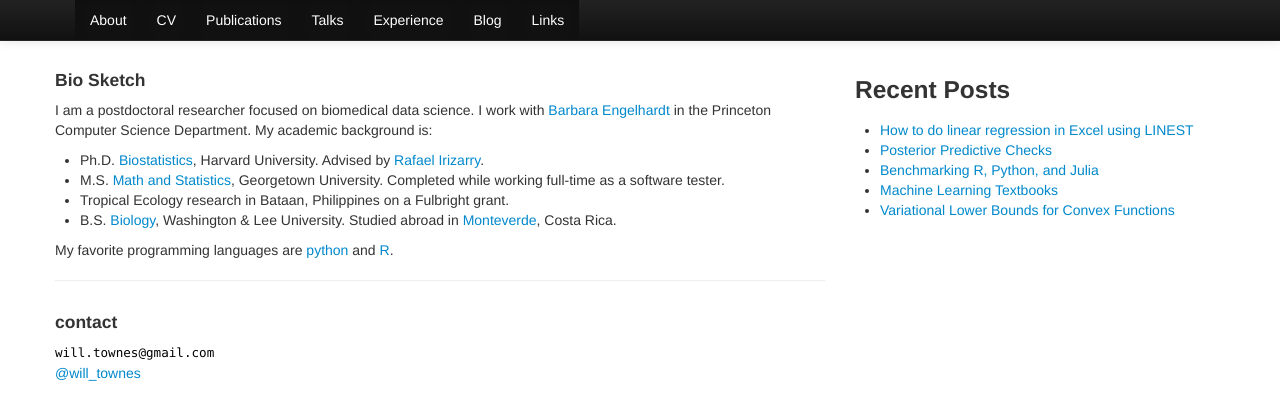
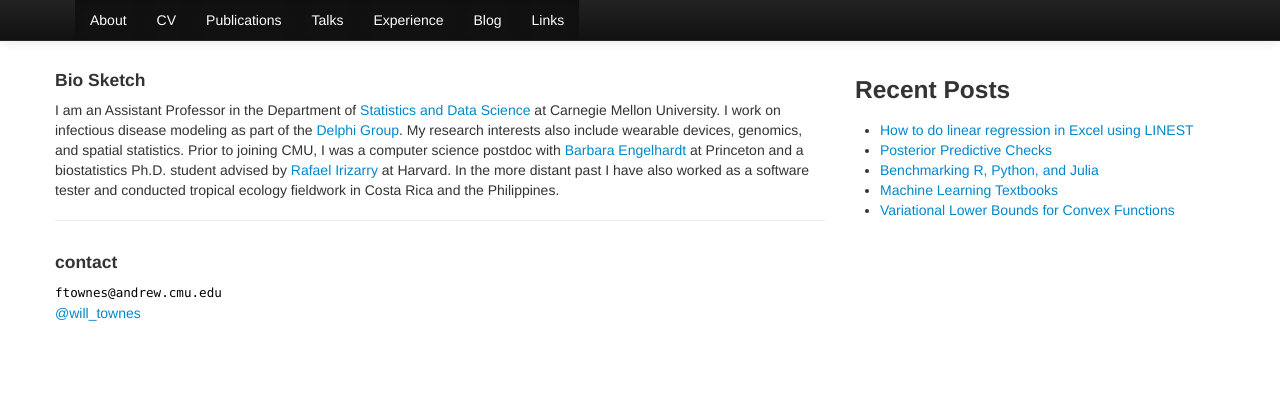
Before and after one commit to willtownes/willtownes.github.io, a Jekyll site: the page built from index.md, in a window 1280 px wide. Shown: the top 420 px of the page. Built offline with Jekyll 4.4.1, drawn with Linux system fonts in a browser that asks for light colours; nearby versions of some CDN libraries.

Commit message:
updated cv and home page for cmu job

```diff
--- a/index.md
+++ b/index.md
@@ -1,18 +1,11 @@
 ---
 title: Will Townes
 layout: default
-description: Will Townes is a postdoctoral researcher in Computer Science at Princeton University
+description: Will Townes, Assistant Professor of Statistics at Carnegie Mellon
 ---
 
 #### Bio Sketch
-I am a postdoctoral researcher focused on biomedical data science. I work with [Barbara Engelhardt](http://beehive.cs.princeton.edu/) in the Princeton Computer Science Department. My academic background is:
-
-* Ph.D. [Biostatistics](https://www.hsph.harvard.edu/biostatistics/), Harvard University. Advised by [Rafael Irizarry](http://rafalab.dfci.harvard.edu/).
-* M.S. [Math and Statistics](http://mathstat.georgetown.edu/), Georgetown University. Completed while working full-time as a software tester.
-* Tropical Ecology research in Bataan, Philippines on a Fulbright grant.
-* B.S. [Biology](http://www.wlu.edu/biology-department), Washington &amp; Lee University. Studied abroad in [Monteverde](http://www.ciee.org/study-abroad/costa-rica/monteverde/tropical-ecology-conservation/), Costa Rica.
-
-My favorite programming languages are [python](https://www.python.org/) and [R](https://www.r-project.org/).
+I am an Assistant Professor in the Department of [Statistics and Data Science](https://www.cmu.edu/dietrich/statistics-datascience/index.html) at Carnegie Mellon University. I work on infectious disease modeling as part of the [Delphi Group](https://delphi.cmu.edu/). My research interests also include wearable devices, genomics, and spatial statistics. Prior to joining CMU, I was a computer science postdoc with [Barbara Engelhardt](https://beehive.cs.princeton.edu/people/) at Princeton and a biostatistics Ph.D. student advised by [Rafael Irizarry](http://rafalab.dfci.harvard.edu/) at Harvard. In the more distant past I have also worked as a software tester and conducted tropical ecology fieldwork in Costa Rica and the Philippines.
 
 <!--[Curriculum Vitae ![CV as pdf](static/pdf-icon.png)]({{ BASE_PATH }}/static/Townes_curriculum_vitae.pdf)
 
@@ -23,8 +16,8 @@ My favorite programming languages are [python](https://www.python.org/) and [R](
 <div class="container">
 <h4><a name="contact"></a>contact</h4>
     <div id="hide_email">
-            <code>wil</code><b>I</b><code>l.town</code><b>don't</b><code>es@</code><b>want</b><code>gma</code><b>spam!
-            </b><code>il.c</code><b>So</b><code>om</code><br/>
+            <code>fto</code><b>I</b><code>wnes@</code><b>don't</b><code>andr</code><b>want</b><code>ew.cm</code><b>spam!
+            </b><code>u.e</code><b>So</b><code>du</code><br/>
             </div>
     <div id="twitter">
     <a href="https://twitter.com/will_townes">@will_townes</a>
```
Also changed, not shown: 2 other files.
